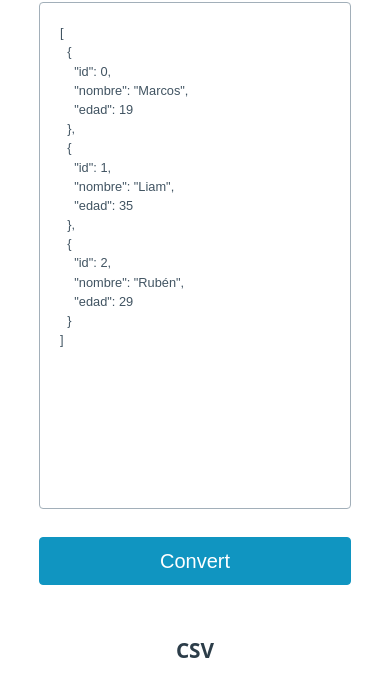
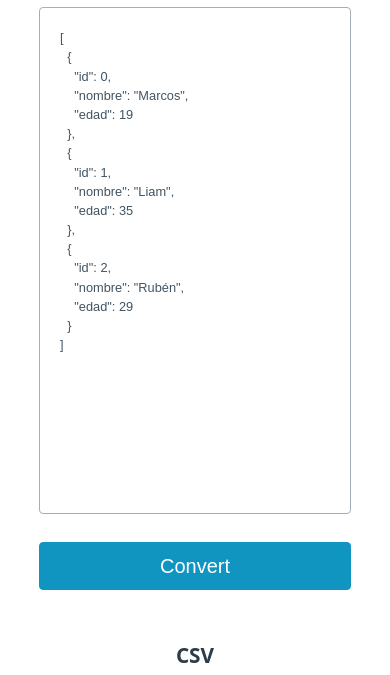
Before and after one commit to rubenmantilladev/app-json-to-csv, a plain HTML site: page index.html in a window 390 px wide. Shown: the part 112-787 px from the top of the page. Drawn offline with nearby package versions, Linux system fonts and the light colour scheme.

Commit message:
change margin-botton to #app

```diff
--- a/style.css
+++ b/style.css
@@ -5,7 +5,7 @@ body {
 #app {
   width: 85%;
   min-width: 300px;
-  margin: 10px auto 0;
+  margin: 15px auto;
 }
 
 h1 {
@@ -71,6 +71,7 @@ button#bCopy {
 
   #app {
     width: 100%;
+    margin-bottom: 1.5rem;
   }
 
 }
@@ -79,4 +80,9 @@ button#bCopy {
   textarea {
     height: 60vh;
   }
+
+  #app {
+    width: 100%;
+    margin-bottom: 1.5rem;
+  }
 }
```
